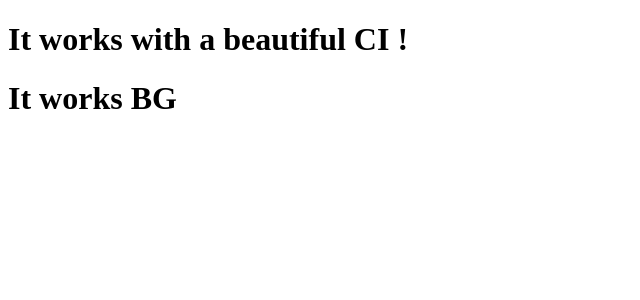
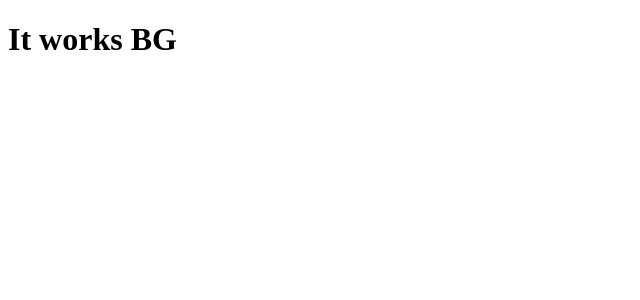
Before and after one commit to HlodowigRaginwald/m4th5, a Vue app: page / in a window 1280 px wide. Shown: the top 300 px of the page, without its empty margins (0-640 px from the left). Built offline with nearby package versions, Linux system fonts and the light colour scheme.

Commit message:
fix: layout router

```diff
--- a/src/App.vue
+++ b/src/App.vue
@@ -3,6 +3,5 @@ import { RouterView } from "vue-router";
 </script>
 
 <template>
-  <h1>It works with a beautiful CI !</h1>
   <routerView />
 </template>
```
